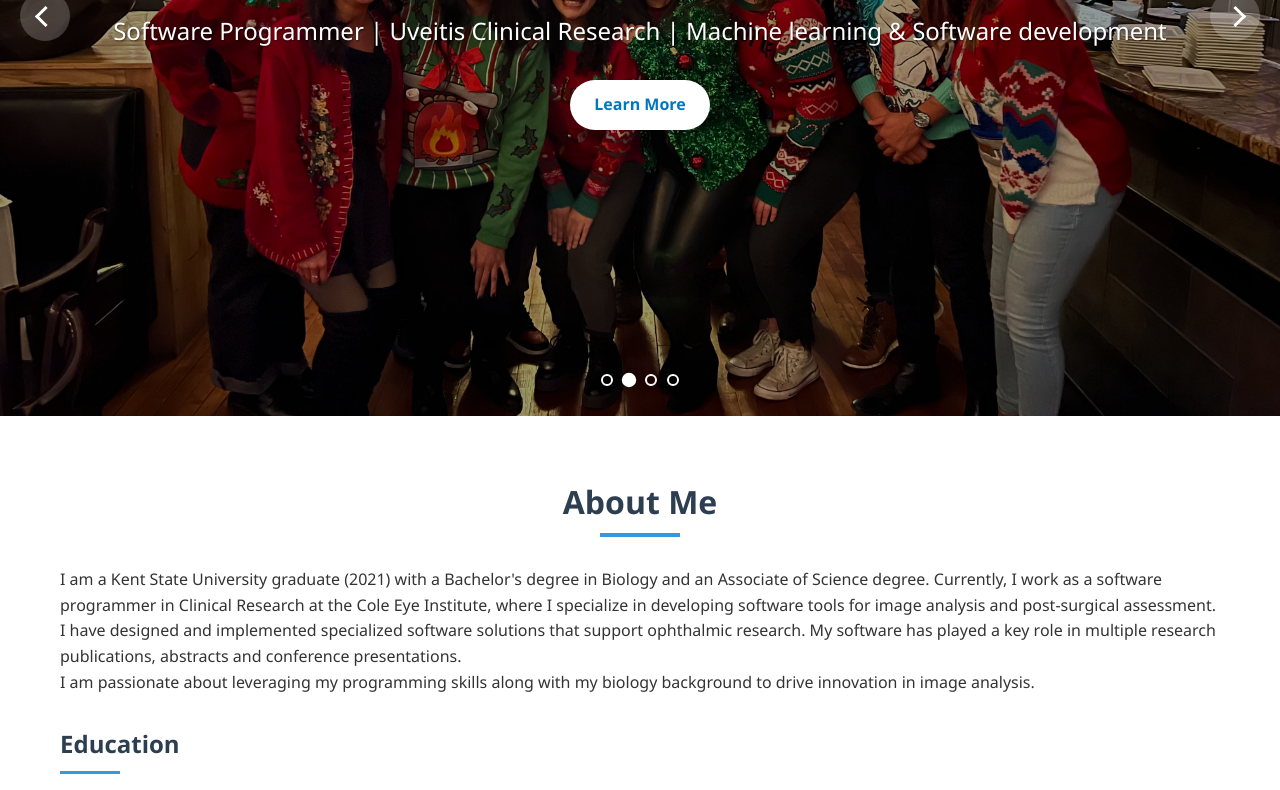
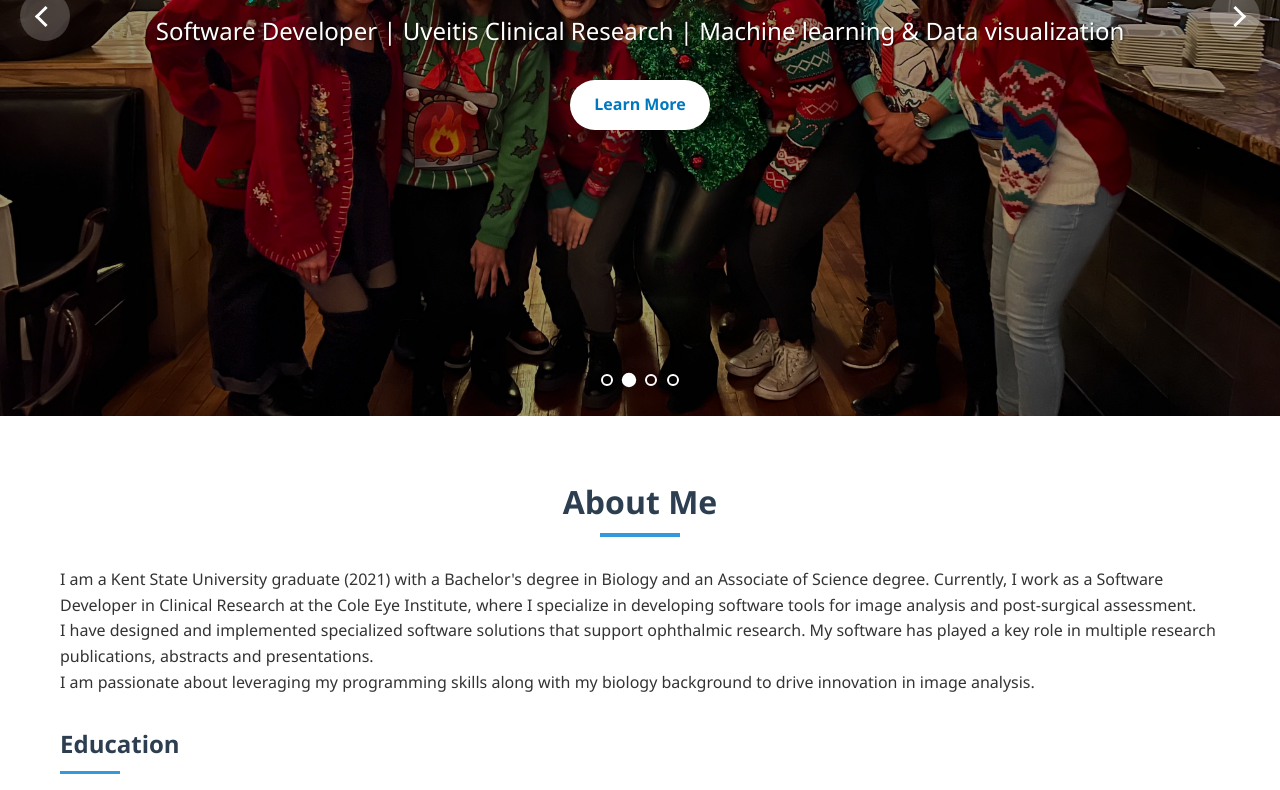
Before and after one commit to Deezy12/cv, a plain HTML site: page index.html in a window 1280 px wide. Shown: the part 384-1174 px from the top of the page. Drawn offline with Linux system fonts and the light colour scheme.

Commit message:
Update index.html

```diff
--- a/index.html
+++ b/index.html
@@ -928,7 +928,7 @@
       <div class="slide-overlay">
         <div class="slide-content">
           <h1>Sandeep Singh</h1>
-          <p>Software Programmer | Uveitis Clinical Research | Machine learning & Software development</p>
+          <p>Software Developer | Uveitis Clinical Research | Machine learning & Data visualization</p>
           <a href="#about" class="btn">Learn More</a>
         </div>
       </div>
@@ -952,8 +952,8 @@
       <h2>About Me </h2>
       <div class="about-content">
         <div class="about-text">
-          <p>I am a Kent State University graduate (2021) with a Bachelor's degree in Biology and an Associate of Science degree. Currently, I work as a software programmer in Clinical Research at the Cole Eye Institute, where I specialize in developing software tools for image analysis and post-surgical assessment.</p>
-          <p>I have designed and implemented specialized software solutions that support ophthalmic research. My software has played a key role in multiple research publications, abstracts and conference presentations.</p>
+          <p>I am a Kent State University graduate (2021) with a Bachelor's degree in Biology and an Associate of Science degree. Currently, I work as a Software Developer in Clinical Research at the Cole Eye Institute, where I specialize in developing software tools for image analysis and post-surgical assessment.</p>
+          <p>I have designed and implemented specialized software solutions that support ophthalmic research. My software has played a key role in multiple research publications, abstracts and presentations.</p>
           <p>I am passionate about leveraging my programming skills along with my biology background to drive innovation in image analysis.</p>
 
           <h3>Education</h3>
```
